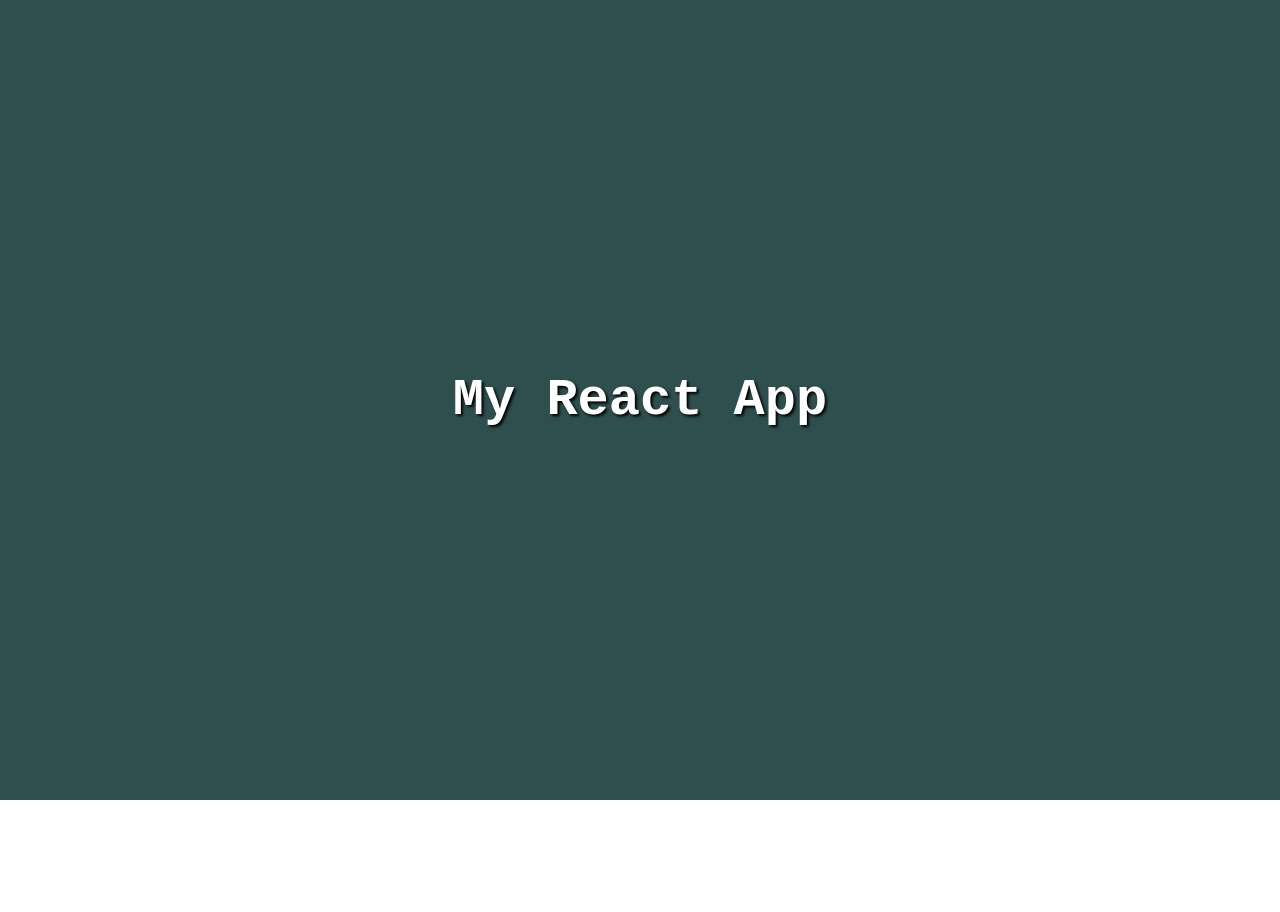
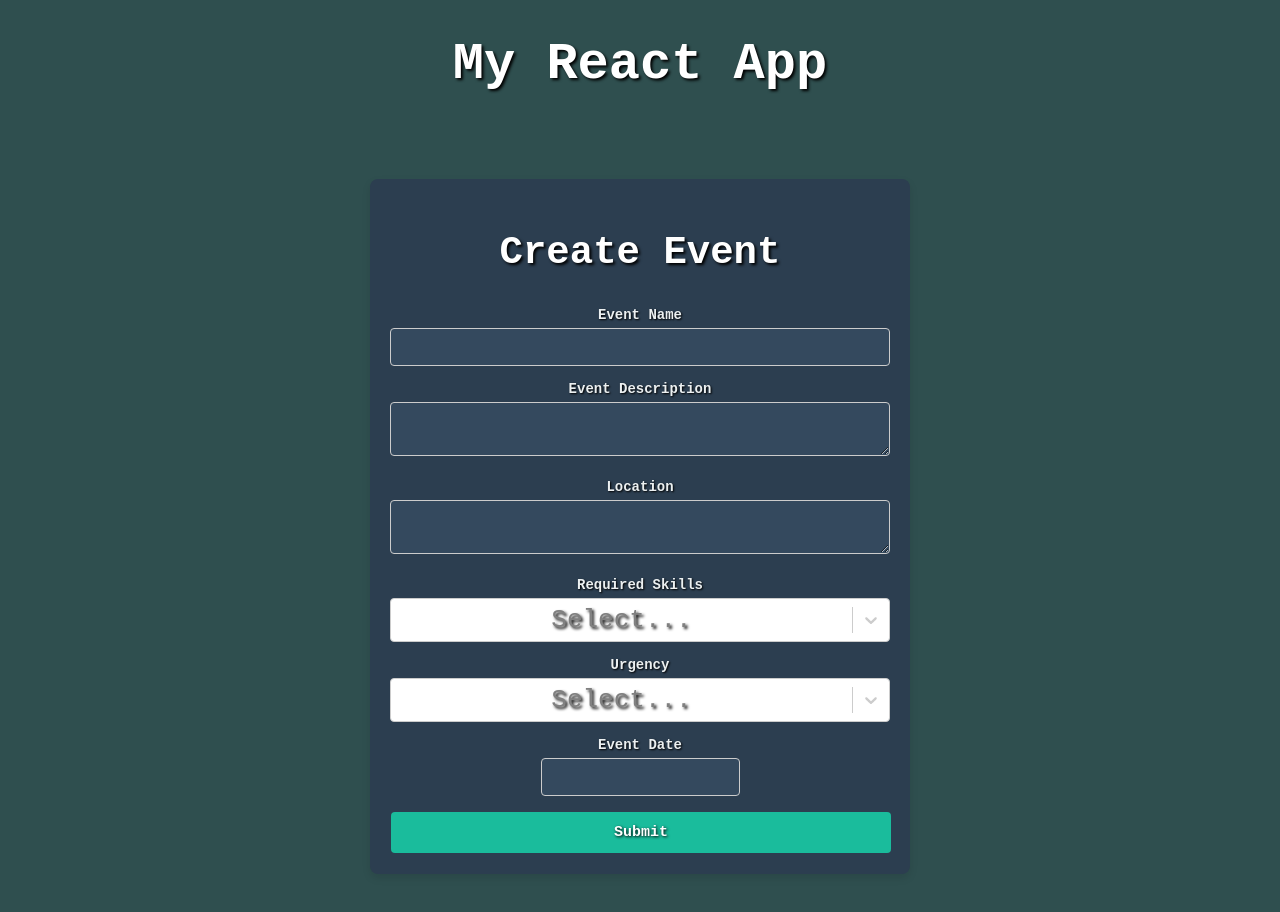
Before and after one commit to valjester/4353-Group16, a React (Create React App) app: page /eventform in a window 1280 px wide. Before the commit this address had no page. Shown: the top 912 px of the page. Before the commit the page ends 800 px from the top, so only its background shows below. Built offline with nearby package versions, Linux system fonts and the light colour scheme.

Commit message:
Created Event Form and styled it in APP.css file. Also added it to app.js so users can route to it.

```diff
--- a/src/App.css
+++ b/src/App.css
@@ -142,3 +142,91 @@ select {
   text-shadow: none;
   font-family:'Courier New', Courier, monospace;
 }
+
+
+/* EventForm Styles */
+
+.form-container {
+  width: 90%;
+  max-width: 500px;
+  margin: 50px auto;
+  padding: 20px;
+  background-color: #2c3e50;
+  border-radius: 8px;
+  box-shadow: 0 4px 8px rgba(0, 0, 0, 0.1);
+  color: white;
+}
+
+.form-group {
+  margin-bottom: 15px;
+}
+
+.form-group label {
+  display: block;
+  margin-bottom: 5px;
+  font-size: 14px;
+  font-weight: bold;
+  color: #ecf0f1;
+  text-shadow: 1px 1px 2px black;
+}
+
+.form-input,
+.form-select input,
+.form-select .react-select__control {
+  width: 100%;
+  padding: 10px;
+  border: 1px solid #ccc;
+  border-radius: 4px;
+  font-size: 14px;
+  box-sizing: border-box;
+  font-family: 'Courier New', Courier, monospace;
+  transition: border-color 0.3s;
+  background-color: #34495e;
+  color: white;
+}
+
+.form-input:focus,
+.form-select input:focus,
+.form-select .react-select__control--is-focused {
+  border-color: #1abc9c;
+  outline: none;
+}
+
+.form-select .react-select__control {
+  background-color: #34495e;
+  border-color: #ccc;
+  color: white;
+}
+
+.form-select .react-select__menu {
+  background-color: #34495e;
+  color: white;
+}
+
+/* Datepicker */
+.form-datepicker {
+  width: 100%;
+  padding: 10px;
+  background-color: #34495e;
+  color: white;
+  border: 1px solid #ccc;
+  border-radius: 4px;
+}
+
+/* Submit Button */
+.form-button {
+  width: 100%;
+  padding: 12px;
+  background-color: #1abc9c;
+  color: white;
+  font-size: 15px;
+  font-weight: bold;
+  border: none;
+  border-radius: 4px;
+  cursor: pointer;
+  transition: background-color 0.3s;
+}
+
+.form-button:hover {
+  background-color: #16a085;
+}
--- a/src/App.js
+++ b/src/App.js
@@ -3,6 +3,7 @@ import { BrowserRouter as Router, Route, Routes, Navigate } from 'react-router-d
 import './App.css';
 import Login from './Login';
 import Profile from './Profile';
+import EventForm from './EventForm';
 
 function App() {
   return (
@@ -14,6 +15,8 @@ function App() {
           <Route path="/" element={<Navigate to="/login" />} />
           <Route path="/login" element={<Login/>} />
           <Route path="/profile" element={<Profile/>} />
+          <Route path="/eventform" element={<EventForm/>} />
+
         </Routes>
       </header>
     </div>
--- /dev/null
+++ b/src/EventForm.js
@@ -0,0 +1,134 @@
+/*
+
+Event Management Form:
+(Administrators can create and manage events).
+The form should include:
+- Event Name (100 characters, required)
+- Event Description (Text area, required)
+- Location (Text area, required)
+- Required Skills (Multi-select dropdown, required)
+- Urgency (Drop down, selection required)
+- Event Date (Calendar, date picker)
+
+*/
+
+
+
+import Select from 'react-select';
+import DatePicker from 'react-datepicker';
+import 'react-datepicker/dist/react-datepicker.css';
+import React, { useState } from 'react';
+
+
+function EventForm() {
+  const [eventName, setEventName] = useState('');
+  const [eventDescription, setEventDescription] = useState('');
+  const [location, setLocation] = useState('');
+  const [requiredSkills, setRequiredSkills] = useState([]);
+  const [urgency, setUrgency] = useState('');
+  const [eventDate, setEventDate] = useState(null);
+
+  const skillOptions = [
+    { value: 'skill1', label: 'Skill 1' },
+    { value: 'skill2', label: 'Skill 2' },
+    { value: 'skill3', label: 'Skill 3' }
+  ];
+
+  const urgencyOptions = [
+    { value: 'high', label: 'High' },
+    { value: 'medium', label: 'Medium' },
+    { value: 'low', label: 'Low' }
+  ];
+
+  const handleSubmit = (e) => {
+    e.preventDefault();
+
+    const eventData = {
+      eventName,
+      eventDescription,
+      location,
+      requiredSkills,
+      urgency,
+      eventDate
+    };
+
+    console.log('Event data submitted:', eventData);
+  };
+
+  return (
+    <div className="form-container">
+      <h2>Create Event</h2>
+      <form onSubmit={handleSubmit}>
+        <div className="form-group">
+          <label>Event Name</label>
+          <input
+            type="text"
+            value={eventName}
+            onChange={(e) => setEventName(e.target.value)}
+            maxLength="100"
+            required
+            className="form-input"
+          />
+        </div>
+
+        <div className="form-group">
+          <label>Event Description</label>
+          <textarea
+            value={eventDescription}
+            onChange={(e) => setEventDescription(e.target.value)}
+            required
+            className="form-input"
+          />
+        </div>
+
+        <div className="form-group">
+          <label>Location</label>
+          <textarea
+            value={location}
+            onChange={(e) => setLocation(e.target.value)}
+            required
+            className="form-input"
+          />
+        </div>
+
+        <div className="form-group">
+          <label>Required Skills</label>
+          <Select
+            isMulti
+            value={requiredSkills}
+            onChange={(selectedOptions) => setRequiredSkills(selectedOptions)}
+            options={skillOptions}
+            required
+            className="form-select"
+          />
+        </div>
+
+        <div className="form-group">
+          <label>Urgency</label>
+          <Select
+            value={urgency}
+            onChange={(selectedOption) => setUrgency(selectedOption)}
+            options={urgencyOptions}
+            required
+            className="form-select"
+          />
+        </div>
+
+        <div className="form-group">
+          <label>Event Date</label>
+          <DatePicker
+            selected={eventDate}
+            onChange={(date) => setEventDate(date)}
+            dateFormat="yyyy-MM-dd"
+            required
+            className="form-datepicker"
+          />
+        </div>
+
+        <button type="submit" className="form-button">Submit</button>
+      </form>
+    </div>
+  );
+}
+
+export default EventForm;
```
